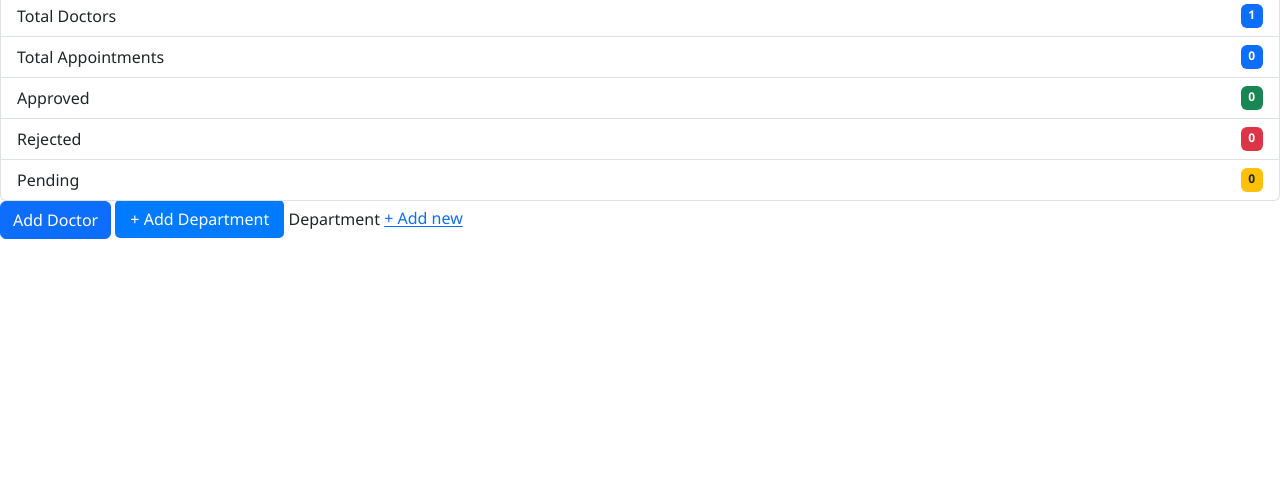
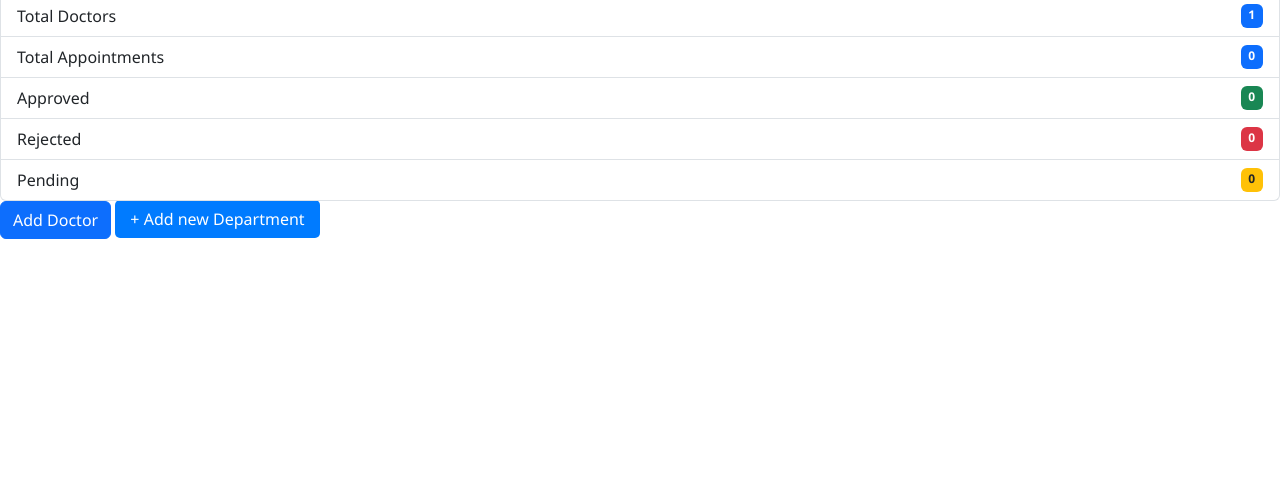
Before and after one commit to Akilarasan1/DocAppoint, a Django app: page /admin-dashboard/ in a window 1280 px wide. Shown: the part 178-656 px from the top of the page. Run offline with Django 5.2, Linux system fonts and the light colour scheme; a user stored in the database is signed in; data comes from the database, SQL or seed files in the repository; data that the repository does not hold is empty.

Commit message:
update department page

```diff
--- a/core/templates/core/admin_dashboard.html
+++ b/core/templates/core/admin_dashboard.html
@@ -30,9 +30,7 @@
     </li>
   </ul>
     <a href="{% url 'add_doctor' %}" class="btn btn-primary">Add Doctor</a>
-    <a href="{% url 'create_department' %}" style="background:#007bff; color:white; padding:8px 15px; border-radius:5px; text-decoration:none;">+ Add Department</a>
-    <label>Department</label>
     {{ form.department }}
-    <a href="{% url 'create_department' %}">+ Add new</a>
+    <a href="{% url 'create_department' %}" style="background:#007bff; color:white; padding:8px 15px; border-radius:5px; text-decoration:none; ">+ Add new Department</a>
 
 {% endblock %}
--- a/core/urls.py
+++ b/core/urls.py
@@ -32,7 +32,7 @@ urlpatterns = [
     path("change-password/", views.change_password, name="change_password"),
     path("add-doctor/", views.add_doctor, name="add_doctor"),
     path("doctor/change-password/", DoctorPasswordChangeView.as_view(), name="doctor_change_password"),
-    path('create-department/', views.create_department, name='create_department'),
+    # path('create-department/', views.create_department, name='create_department'),
 
 
     # path("password_reset/", auth_views.PasswordResetView.as_view(), name="password_reset"),
@@ -63,8 +63,7 @@ urlpatterns = [
              template_name="core/doctor_password_reset_complete.html"
          ),
          name="doctor_password_reset_complete"),
-    path('create-department/', views.add_department, name='create_department'),
-
+        path('create-department/', views.manage_department, name='create_department'),
 ]
 
 if settings.DEBUG:
--- a/core/views.py
+++ b/core/views.py
@@ -29,29 +29,16 @@ from django.contrib.admin.views.decorators import staff_member_required
 
 
 @staff_member_required
-def create_department(request):
+def manage_department(request):
+    next_url = request.GET.get('next', 'admin_dashboard')
     if request.method == "POST":
         form = DepartmentForm(request.POST, request.FILES)
         if form.is_valid():
             form.save()
             messages.success(request, "Department created successfully!")
-            return redirect('admin_dashboard')
+            return redirect(next_url)
     else:
         form = DepartmentForm()
-
-    return render(request, "core/create_department.html", {"form": form})
-
-
-def add_department(request):
-    if request.method == "POST":
-        form = DepartmentForm(request.POST, request.FILES)
-        if form.is_valid():
-            form.save()
-            messages.success(request, "Department created successfully!")
-            return redirect('department_list')  # Or redirect wherever you want
-    else:
-        form = DepartmentForm()
-
     return render(request, 'core/create_department.html', {'form': form})
 
 
```
Also changed, not shown: core/forms.py (+6 -10 lines), core/migrations/0008_remove_doctor_available_time_doctor_end_time_and_more.py (added).
